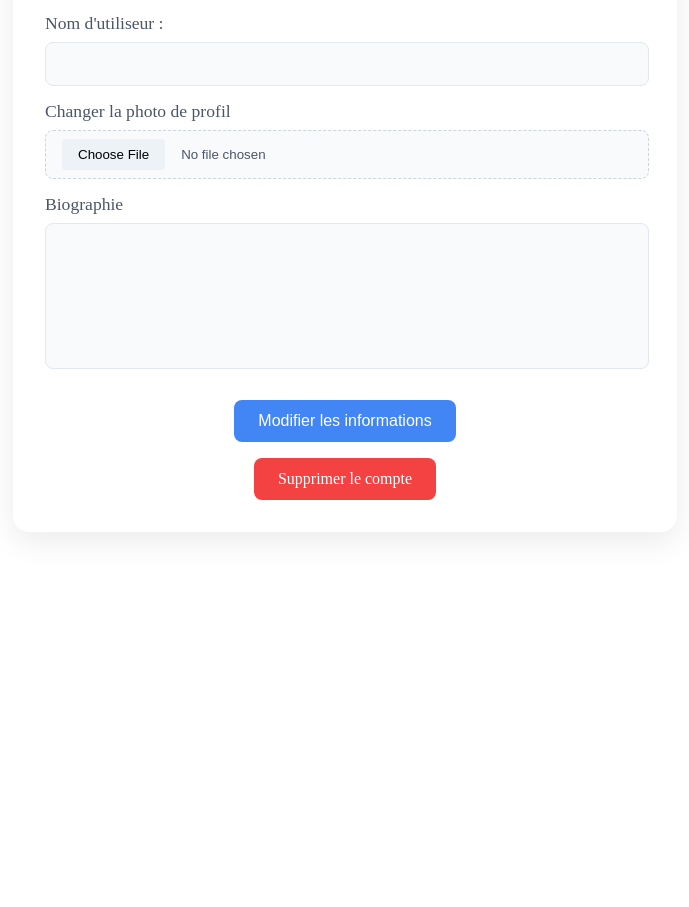
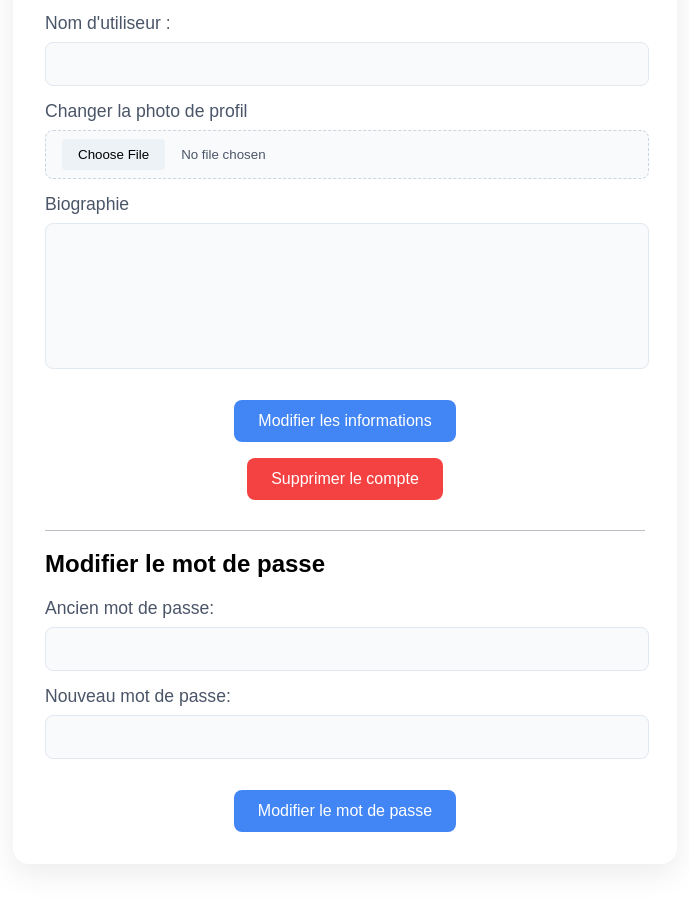
Before and after one commit to BaptisteMathon/InstaCars, a Vue app: page /editProfil/1 in a window 1280 px wide. Shown: the part 343-1250 px from the top of the page, without its empty margins (295-984 px from the left). Before the commit the page ends 925 px from the top, so only its background shows below. Built offline with nearby package versions, Linux system fonts and the light colour scheme; no server answers; sample sign-in values are in the browser's storage.

Commit message:
upgrade front

```diff
--- a/src/assets/auth.css
+++ b/src/assets/auth.css
@@ -1,3 +1,8 @@
+*{
+    font-family: Arial, sans-serif;
+
+}
+
 .h1-auth {
     text-align: center;
     color: #333;
--- a/src/assets/editProfil.css
+++ b/src/assets/editProfil.css
@@ -1,3 +1,8 @@
+*{
+    font-family: Arial, sans-serif;
+
+}
+
 main {
     max-width: 600px;
     margin: 0 auto;
@@ -27,7 +32,7 @@ label {
     font-size: 1.1rem;
 }
 
-input[type="text"],
+input[type="text"], input[type="password"],
 textarea {
     width: 95%;
     padding: 0.75rem 1rem;
@@ -39,7 +44,7 @@ textarea {
     margin-bottom: 15px;
 }
 
-input[type="text"]:focus,
+input[type="text"]:focus, input[type="password"]:focus,
 textarea:focus {
     outline: none;
     border-color: #4285f4;
@@ -207,8 +212,14 @@ button:hover {
     justify-content: center;
     margin-bottom: 15px;
     border-radius: 15px;
+    text-align: justify;
 }
 
 .msg-error p {
-    padding: 0;
+    padding: 0 10px;
 }
+
+.section-edit-password{
+    margin-top: 5%;
+    border-top: 1px solid #4a556860;
+}
--- a/src/assets/header.css
+++ b/src/assets/header.css
@@ -1,3 +1,7 @@
+*{
+    font-family: Arial, sans-serif;
+}
+
 header {
     display: flex;
     justify-content: space-between;
--- a/src/assets/home.css
+++ b/src/assets/home.css
@@ -1,3 +1,8 @@
+*{
+    font-family: Arial, sans-serif;
+
+}
+
 .publications-home {
     max-width: 600px;
     margin: 20px auto;
--- a/src/assets/profil.css
+++ b/src/assets/profil.css
@@ -1,3 +1,8 @@
+*{
+    font-family: Arial, sans-serif;
+
+}
+
 .main-profil {
     max-width: 900px;
     margin: 10px auto;
--- a/src/assets/publish.css
+++ b/src/assets/publish.css
@@ -1,3 +1,7 @@
+*{
+    font-family: Arial, sans-serif;
+}
+
 .main-publish {
     max-width: 800px;
     margin: 0 auto;
@@ -133,10 +137,11 @@
     color: white;
     display: flex;
     justify-content: center;
+    text-align: justify;
     margin-bottom: 15px;
     border-radius: 15px;
 }
 
 .msg-error p {
-    padding: 0;
+    padding: 0 10px;
 }
--- a/src/assets/search.css
+++ b/src/assets/search.css
@@ -1,3 +1,8 @@
+*{
+    font-family: Arial, sans-serif;
+
+}
+
 .main-search {
     display: flex;
     flex-direction: column;
--- a/src/views/EditProfil.vue
+++ b/src/views/EditProfil.vue
@@ -13,6 +13,8 @@
     const imagePreview = ref('')
     const msgError = ref('')
     const boolmsgError = ref(false)
+    const oldPassword = ref('')
+    const newPassword = ref('')
 
     const editProfil = ref(
         {
@@ -111,6 +113,41 @@
         }
     }
 
+    async function EditPassword(){
+
+        if(oldPassword.value === "" || newPassword.value === ""){
+            msgError.value = 'Veuillez renseigner les champs ancien et nouveau mot de passe'
+            boolmsgError.value = true
+            window.scrollTo({top: 0, behavior: 'smooth'})
+            return
+        }
+        const JSONtemp = {
+            oldPassword: oldPassword.value,
+            newPassword: newPassword.value,
+        }
+
+        const response = await fetch(`https://cda-api-eta.vercel.app/user/${localStorage.getItem('userId')}/password`, {
+            method: 'PUT',
+            headers: {
+                'x-access-token': localStorage.getItem('token') || '',
+                'Content-Type': 'application/json'
+            },
+            body: JSON.stringify(JSONtemp)
+        })
+
+        const data = await response.json()
+
+        if(!response.ok){
+            console.error('Error while editing password')
+            msgError.value = data.message || 'Une erreur est survenue lors de la modification de votre mot de passe.';
+            boolmsgError.value = true;
+            window.scrollTo({ top: 0, behavior: 'smooth' });
+            return
+        }
+
+        router.push('/profil')
+    }
+
     onMounted( async () => {
         if (!isAuthentificated()) {
             router.push('/auth')
@@ -192,6 +229,20 @@
             </form>
         </section>
 
+        <section class="section-edit-password">
+            <h2>Modifier le mot de passe</h2>
+
+            <form>
+                <label for="oldPassword">Ancien mot de passe: </label>
+                <input type="password" name="oldPassword" v-model="oldPassword">
+
+                <label for="newPassword">Nouveau mot de passe: </label>
+                <input type="password" name="newPassword" v-model="newPassword">
+
+                <button @click.prevent="EditPassword">Modifier le mot de passe</button>
+            </form>
+        </section>
+
         <section id="confirmationDeleteAccount">
             <div class="confirmationDeleteAccount">
                 <p>Etes vous sur de vouloir supprimer votre compte ?</p>
--- a/src/views/Home.vue
+++ b/src/views/Home.vue
@@ -357,7 +357,11 @@
                     </a>
                 </div>
                 <div>
-                    <img :src="`${posts.image}`" alt="Post use" class="home-post">
+                    <video controls class="home-post" v-if="posts.image.includes('/video/')">
+                        <source :src="posts.image" type="video/mp4">
+                        Le navigateur ne supporte pas la vidéo
+                    </video>
+                    <img :src="`${posts.image}`" alt="Publication" class="home-post" v-else>
                     <p>{{ posts.description }}</p>
                     <span v-for="tags in posts.tags" class="tags">{{ tags }}</span>
                     <div class="interact">
--- a/src/views/Publish.vue
+++ b/src/views/Publish.vue
@@ -24,6 +24,7 @@
         if(!newPublication.value.description || !newPublication.value.image){
             message.value = "Veuillez ajouter une description ainsi qu'une image"
             displayMessage.value = true
+            window.scrollTo({ top: 0, behavior: 'smooth' })
         } else {
 
             const formData = new FormData()
@@ -41,7 +42,15 @@
             formData.append('owner', localStorage.getItem("userId") || '')
             if(newPublication.value.image){
                 formData.append('image', newPublication.value.image)
+                // console.log("newPublication.value.image.type: ", newPublication.value.image.type)
+                if(newPublication.value.image.size > 4.5 * 1024 * 1024){
+                    message.value = "Le poid de l'image ou de la vidéo doit être inférieur à 5Mo 😢"
+                    displayMessage.value = true
+                    window.scrollTo({ top: 0, behavior: 'smooth' })
+
+                }
             }
+
 
 
             const addPost = await fetch("https://cda-api-eta.vercel.app/post/", {
@@ -61,6 +70,8 @@
                 console.error("Errur lors de la création de la publication")
                 message.value = `Erreur lors de la création de la publication: ${data?.message}`
                 displayMessage.value = true
+                window.scrollTo({ top: 0, behavior: 'smooth' })
+
             }
 
             router.push('/profil')
```
